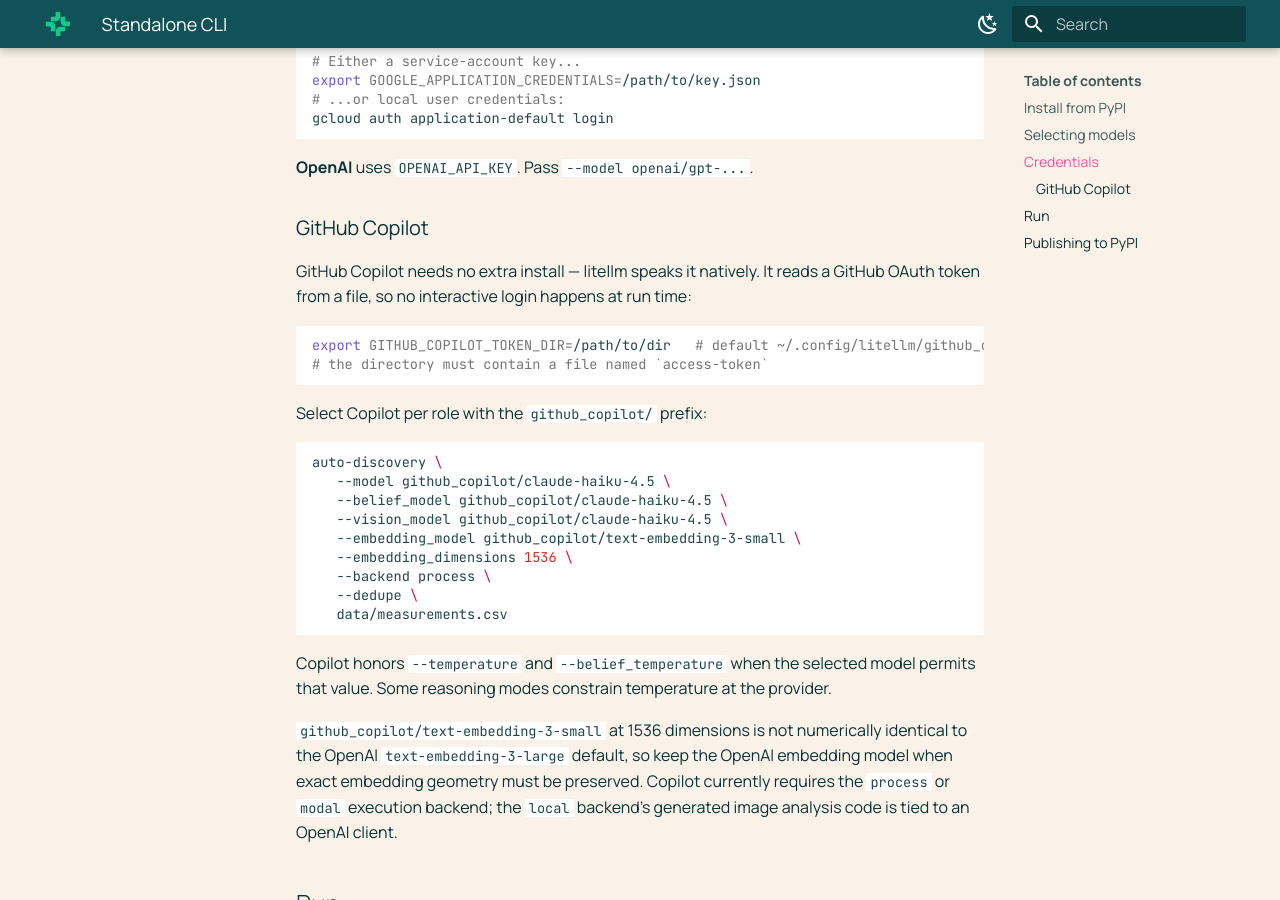
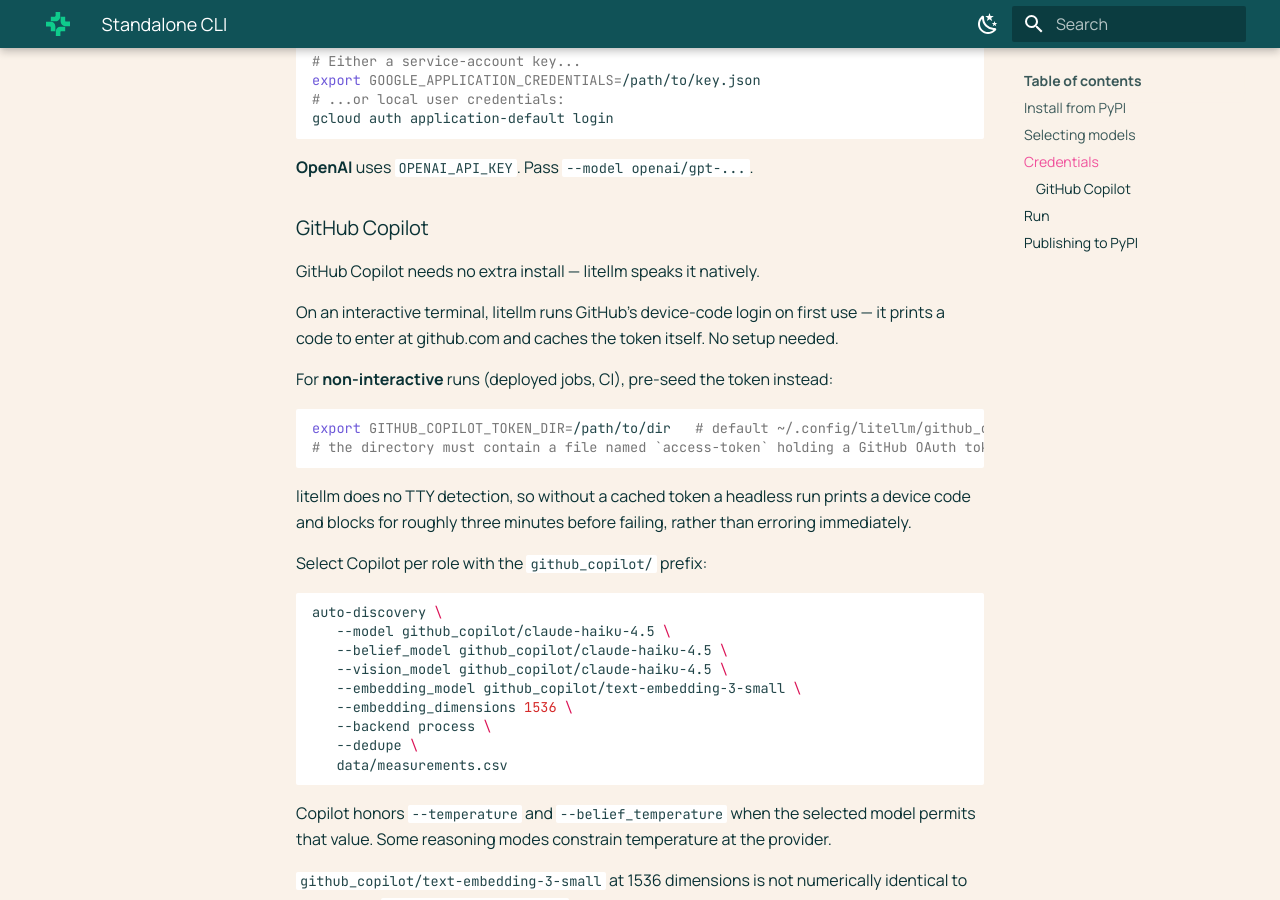
Before and after one commit to allenai/asta-autodiscovery, an MkDocs documentation site: the page built from docs/autodiscovery/standalone.md, in a window 1280 px wide and 900 px high, scrolled down 1750 px. Built offline with MkDocs 1.6.1 and Material for MkDocs 9.7.7, drawn with Linux system fonts in a browser that asks for light colours.

Commit message:
Correct the Copilot auth docs: the token file is not required
The docs claimed Copilot "reads a GitHub OAuth token from a file, so no
interactive login happens at run time", and configuration.md marked
GITHUB_COPILOT_TOKEN_DIR as Conditional/required. Both overstated it.

litellm's Authenticator._login() has no isatty, stdin or interactivity check
whatsoever: it unconditionally fetches a device code, prints it, and polls. So
on an interactive terminal Copilot works with no setup at all -- first use
prints a code to enter at github.com and litellm caches the token itself. That
is what actually happened when this was exercised from the CLI.

The token file matters for the opposite case: because there is no TTY
detection, a headless run without a cached token does not fail fast. It prints
a device code and polls, retrying _login() three times at ~60s each, so it
hangs for roughly three minutes before raising GetAccessTokenError. That is the
reason to pre-seed it, and the reason for the existing regression test that
keeps model validation off the authenticating path.

Reworded in standalone.md, RELEASE.md, configuration.md (Conditional -> No) and
llm.py's module docstring, plus the PR description.

````diff
--- a/docs/autodiscovery/standalone.md
+++ b/docs/autodiscovery/standalone.md
@@ -88,13 +88,22 @@
 
 ### GitHub Copilot
 
-GitHub Copilot needs no extra install — litellm speaks it natively. It reads a
-GitHub OAuth token from a file, so no interactive login happens at run time:
+GitHub Copilot needs no extra install — litellm speaks it natively.
+
+On an interactive terminal, litellm runs GitHub's device-code login on first
+use — it prints a code to enter at github.com and caches the token itself. No
+setup needed.
+
+For **non-interactive** runs (deployed jobs, CI), pre-seed the token instead:
 
 ```sh
 export GITHUB_COPILOT_TOKEN_DIR=/path/to/dir   # default ~/.config/litellm/github_copilot
-# the directory must contain a file named `access-token`
+# the directory must contain a file named `access-token` holding a GitHub OAuth token
 ```
+
+litellm does no TTY detection, so without a cached token a headless run prints
+a device code and blocks for roughly three minutes before failing, rather than
+erroring immediately.
 
 Select Copilot per role with the `github_copilot/` prefix:
 
````
Also changed, not shown: docs/configuration.md (+1 -1 lines), packages/autodiscovery/RELEASE.md (+5 -1 lines), 1 other file.
